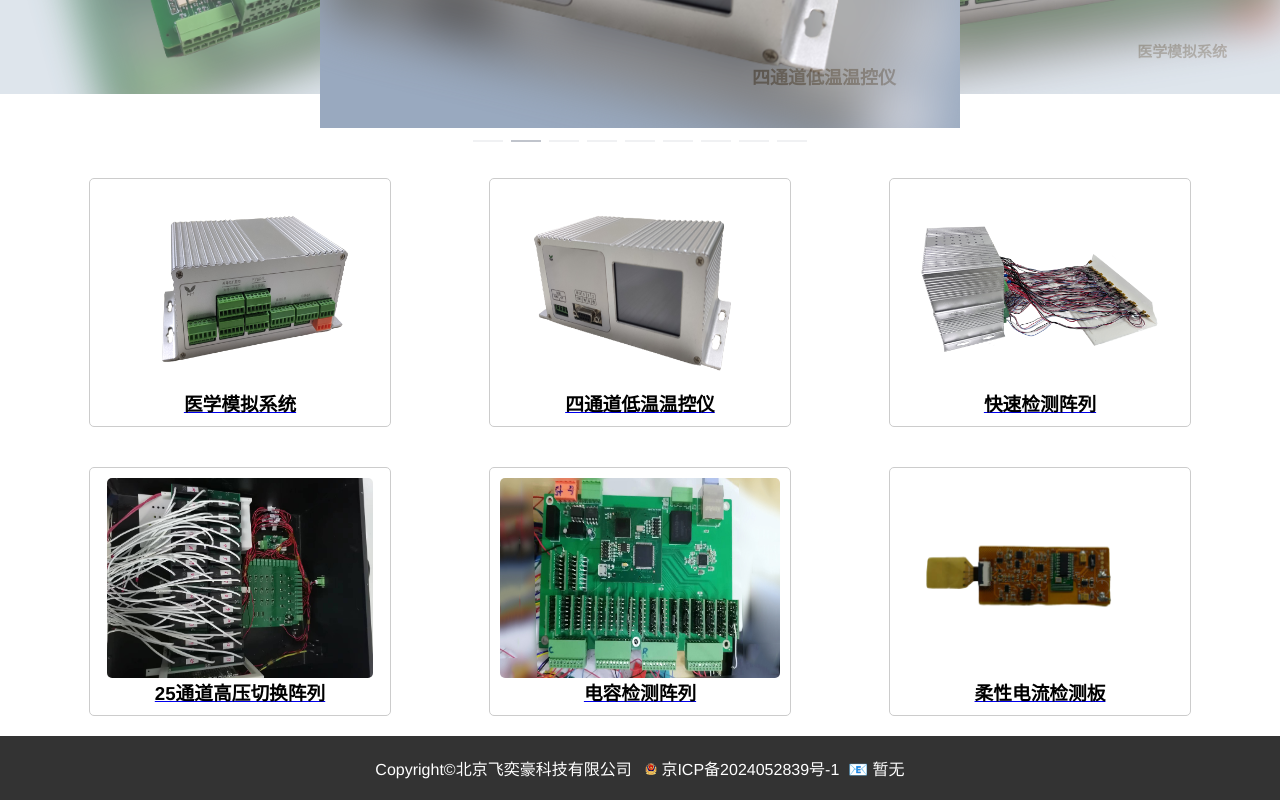
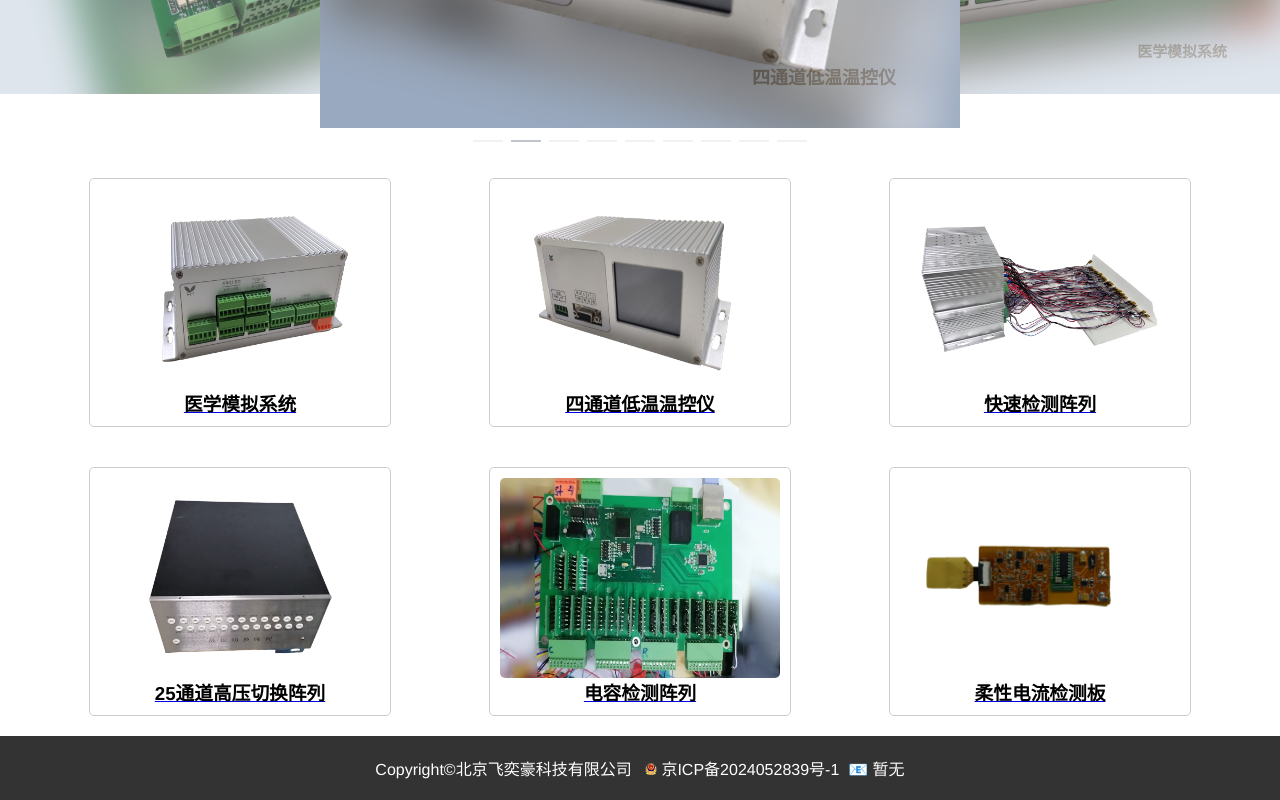
Before and after one commit to HongBing5/fyh_new, a Vue app: page / in a window 1280 px wide. Shown: the part 372-1172 px from the top of the page. Built offline with nearby package versions, Linux system fonts and the light colour scheme.

Commit message:
新增和跟新产品图

```diff
--- a/src/data/lunbotu.js
+++ b/src/data/lunbotu.js
@@ -31,7 +31,7 @@ const products = [{
 {
   id: 7,
   name: '25通道高压切换阵列',
-  imageUrl: require('../assets/images/25通道高压切换阵列.jpg')
+  imageUrl: require('../assets/images/25通道高压切换阵列/正面.png')
 },
 {
   id: 8,
--- a/src/data/products.js
+++ b/src/data/products.js
@@ -36,7 +36,8 @@ const products = [{
   id: 4,
   name: '25通道高压切换阵列',
   image: [
-    { url: require('../assets/images/25通道高压切换阵列.jpg') }
+    { url: require('../assets/images/25通道高压切换阵列/正面.png') },
+    { url: require('../assets/images/25通道高压切换阵列/内部图.jpg') }
   ],
   description: ' '
 },
```
Also changed, not shown: src/assets/images/25通道高压切换阵列/内部图.jpg (renamed from src/assets/images/25通道高压切换阵列.jpg), src/assets/images/25通道高压切换阵列/正面.png (added).
